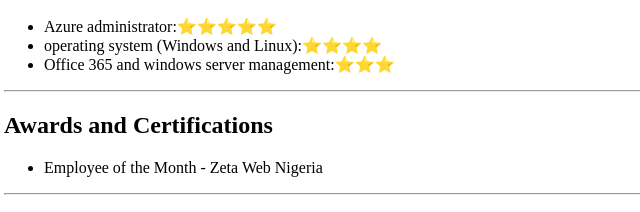
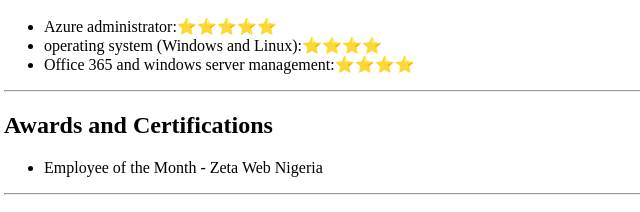
Before and after one commit to Chuka-og/Capstone-project1, a plain HTML site: page index.html in a window 1280 px wide. Shown: the part 954-1166 px from the top of the page, 4-644 px from the left. Drawn offline with Linux system fonts and the light colour scheme.

Commit message:
Add files via upload

```diff
--- a/index.html
+++ b/index.html
@@ -52,7 +52,7 @@
     <ul>
         <li>Azure administrator:⭐️⭐️⭐️⭐️⭐️</li>
         <li>operating system (Windows and Linux):⭐️⭐️⭐️⭐️</li>
-        <li>Office 365 and windows server management:⭐️⭐️⭐️</li>
+        <li>Office 365 and windows server management:⭐️⭐️⭐️⭐️</li>
     </ul>
 
     <hr/>
```
